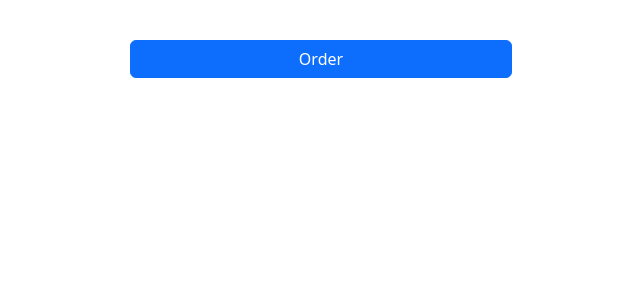
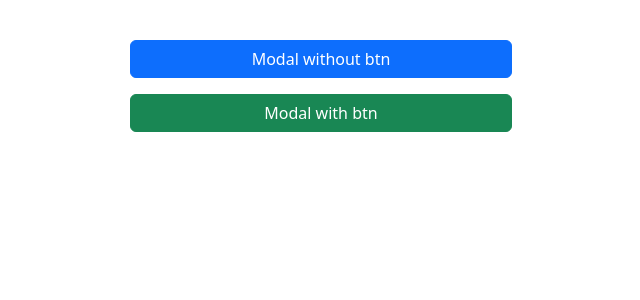
Before and after one commit to bss94/hw58UI, a React (Vite) app: page / in a window 1280 px wide. Shown: the top 300 px of the page, without its empty margins (319-959 px from the left). Built offline with nearby package versions, Linux system fonts and the light colour scheme.

Commit message:
lvl1 complete, Configurated Modal.tsx, add to props button configuration, can use Modal with and without button configuration

```diff
--- a/src/App.tsx
+++ b/src/App.tsx
@@ -1,11 +1,18 @@
 import {useState} from 'react';
 import './App.css';
 import Modal from './components/Modal/Modal';
+import {BtnConfig} from './types';
 
 
 const App = () => {
-  const [state, setState] = useState();
   const [showModal,setShowModal]=useState(false);
+  const [showModalWithBtn,setShowModalWithBtn]=useState(false);
+
+  const btnConfig:BtnConfig[]=[
+    {type: 'primary', label: 'Continue', onClick: () => alert('clicked continue')},
+    {type: 'danger', label: 'Close', onClick: () => setShowModalWithBtn(false)}
+  ]
+
 
   return (
     <>
@@ -16,10 +23,15 @@ const App = () => {
           </div>
 
           <div className="col-4">
-            <button className="w-100 btn btn-primary"
+            <button className="w-100 mb-3 btn btn-primary"
                     onClick={() => setShowModal(true)}
             >
-              Order
+              Modal without btn
+            </button>
+            <button className="w-100 btn btn-success"
+                    onClick={() => setShowModalWithBtn(true)}
+            >
+              Modal with btn
             </button>
           </div>
           <div className="col-4">
@@ -29,12 +41,20 @@ const App = () => {
       </main>
 
 
-      <Modal show={showModal} title={'Order'} onClose={() => setShowModal(false)}>
+      <Modal show={showModalWithBtn}
+             title={'Modal Title with button configs'}
+             btnConfig={btnConfig}
+             onClose={() => setShowModalWithBtn(false)}>
         <div className="modal-body">
-          content
+          modal content
         </div>
-        <div className="modal-footer">
-          <button className="btn btn-danger" onClick={() => setShowModal(false)}>Cancel</button>
+      </Modal>
+
+      <Modal show={showModal}
+             title={'Modal Title without button configs'}
+             onClose={() => setShowModal(false)}>
+        <div className="modal-body">
+          modal content
         </div>
       </Modal>
     </>
--- a/src/components/Modal/Modal.tsx
+++ b/src/components/Modal/Modal.tsx
@@ -1,17 +1,17 @@
 import React from 'react';
+import {BtnConfig} from '../../types';
 
 interface Props extends React.PropsWithChildren {
   show: boolean;
   title: string;
   onClose: React.MouseEventHandler;
-
-
+  btnConfig?:BtnConfig[]
 }
-
 const Modal: React.FC<Props> = ({
   show,
   title,
   onClose,
+  btnConfig,
   children
 }) => {
   return (
@@ -28,8 +28,24 @@ const Modal: React.FC<Props> = ({
           <div className="modal-content">
             <div className="modal-header">
               <h1 className="modal-title fs-5"> {title}</h1>
+              <button type="button" className="btn-close" aria-label="Close" onClick={onClose}></button>
             </div>
             {children}
+            {btnConfig !== undefined ?
+              <div className="modal-footer">
+                {
+                  btnConfig.map((button) => {
+                    return <button className={`btn btn-${button.type}`}
+                                   onClick={button.onClick}
+                    >
+                      {button.label}
+                    </button>;
+                  })
+                }
+              </div>
+              : <></>}
+
+
           </div>
         </div>
       </div>
--- /dev/null
+++ b/src/types.ts
@@ -0,0 +1,5 @@
+export interface BtnConfig{
+  type:string;
+  label:string;
+  onClick:()=>void;
+}
```
